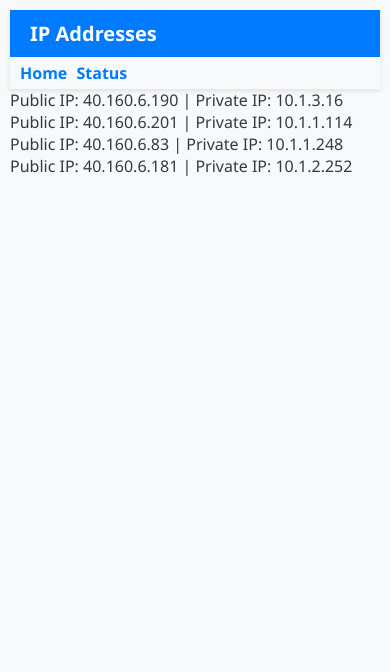
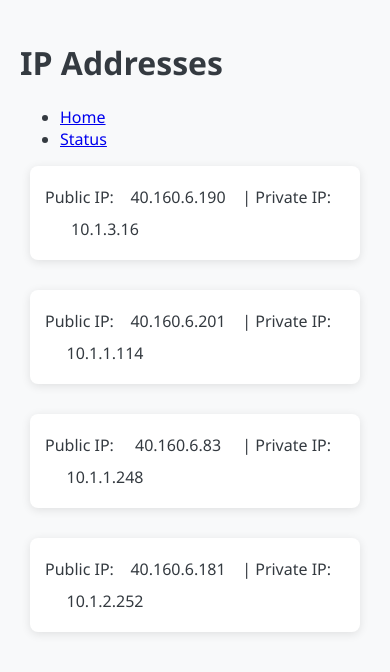
Before and after one commit to ratnodeshosting/web, a plain HTML site: page index.html in a window 390 px wide. Drawn offline with Linux system fonts and the light colour scheme.

Commit message:
Update styles.css

```diff
--- a/styles.css
+++ b/styles.css
@@ -1,5 +1,3 @@
-/* Default styles */
-
 body {
     font-family: 'Segoe UI', Tahoma, Geneva, Verdana, sans-serif;
     background-color: #f8f9fa;
@@ -8,61 +6,67 @@ body {
     margin: 0;
 }
 
-.topbar {
-    background-color: #007bff;
-    color: #fff;
-    padding: 10px 20px;
-    box-shadow: 0px 2px 5px rgba(0, 0, 0, 0.1);
+.ip-container {
+    display: flex;
+    flex-direction: column;
+    align-items: center;
 }
 
-.topbar h1 {
-    margin: 0;
-    font-size: 24px;
+.ip-address {
+    margin-bottom: 30px;
+    cursor: pointer;
+    background-color: #ffffff;
+    border-radius: 8px;
+    padding: 20px;
+    box-shadow: 0px 2px 10px rgba(0, 0, 0, 0.1);
+    transition: transform 0.3s ease;
+    max-width: 400px;
 }
 
-.navbar {
-    background-color: #f8f9fa;
-    padding: 10px 20px;
-    box-shadow: 0px 2px 5px rgba(0, 0, 0, 0.1);
+.ip-address:hover {
+    transform: translateY(-5px);
 }
 
-.navbar ul {
-    list-style-type: none;
-    padding: 0;
-    margin: 0;
+.public-ip, .private-ip {
+    cursor: pointer;
+    display: inline-block;
+    width: 120px;
+    text-align: center;
+    padding: 5px 0;
+    text-decoration: none; /* Remove underline */
+    color: inherit; /* Inherit text color */
 }
 
-.navbar li {
-    display: inline;
-    margin-right: 10px;
+.header {
+    text-align: center;
+    margin-bottom: 20px; /* Adjusted margin for smaller screens */
 }
 
-.navbar a {
-    text-decoration: none;
+.header h1 {
+    margin: 0;
+    font-size: 24px; /* Adjusted font size for smaller screens */
     color: #007bff;
-    font-weight: bold;
 }
 
-.navbar a:hover {
-    text-decoration: underline;
+.footer {
+    text-align: center;
+    margin-top: 20px; /* Adjusted margin for smaller screens */
+    font-size: 14px;
+    color: #6c757d;
 }
 
-/* Mobile styles */
-
+/* Mobile Styles */
 @media only screen and (max-width: 600px) {
-    body {
-        padding: 10px;
+    .ip-address {
+        padding: 15px; /* Adjusted padding for smaller screens */
+        max-width: 300px; /* Adjusted maximum width for smaller screens */
     }
 
-    .topbar h1 {
-        font-size: 20px;
+    .header h1 {
+        font-size: 20px; /* Further reduced font size for smaller screens */
     }
 
-    .navbar {
-        padding: 5px 10px;
-    }
-
-    .navbar li {
-        margin-right: 5px;
+    .footer {
+        font-size: 12px; /* Further reduced font size for smaller screens */
     }
 }
```
